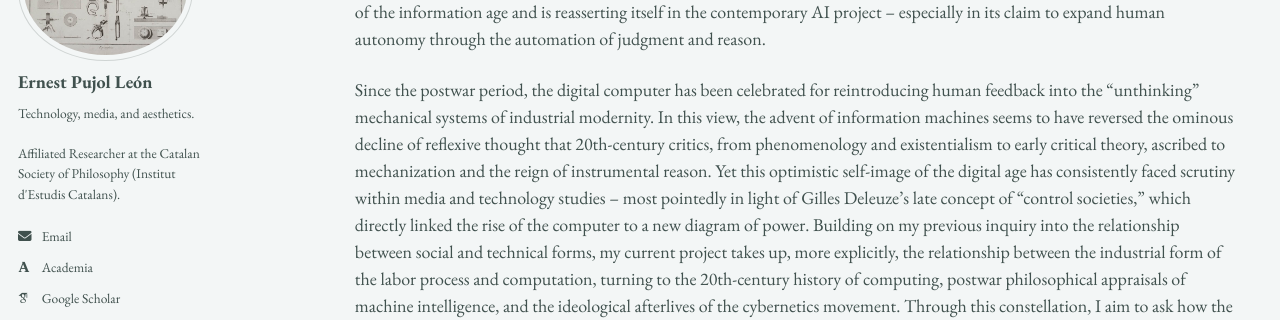
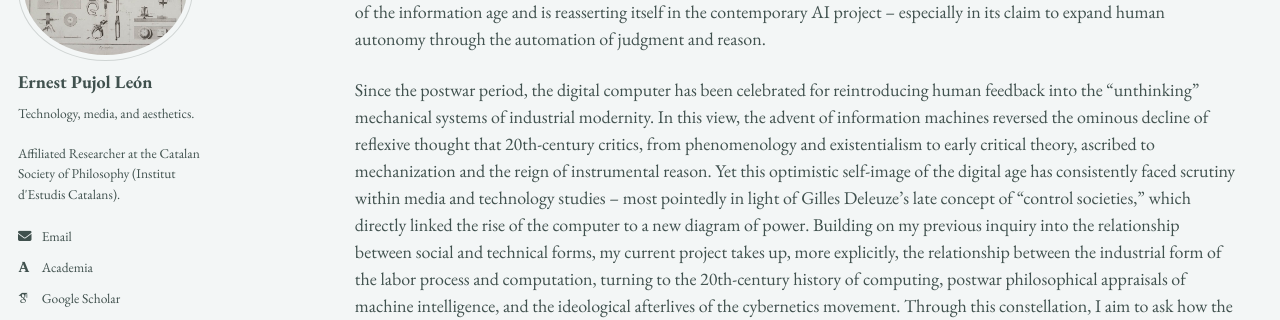
Before and after one commit to epujol90/epujol90.github.io, a Jekyll site: the page built from _pages/research.md, in a window 1280 px wide and 900 px high, scrolled down 1560 px. Shown: the part 182-502 px from the top of the window. Built offline with Jekyll 4.4.1, drawn with Linux system fonts in a browser that asks for light colours; some web fonts are replaced; a script bundle is joined from its source files by our own code; library files that are not in the unit come from our copies; some of the changed text lies outside the part shown.

Commit message:
Update research.md

```diff
--- a/_pages/research.md
+++ b/_pages/research.md
@@ -27,7 +27,7 @@ My doctoral work centered on the _longue durée_ of industrial modernity and wha
 
 As I revise this work into a monograph, my ongoing research traces how the core dynamic of subsumption has steered the course of the information age and is reasserting itself in the contemporary AI project -- especially in its claim to expand human autonomy through the automation of judgment and reason.
 
-Since the postwar period, the digital computer has been celebrated for reintroducing human feedback into the "unthinking" mechanical systems of industrial modernity. In this view, the advent of information machines seems to have reversed the ominous decline of reflexive thought that 20th-century critics, from phenomenology and existentialism to early critical theory, ascribed to mechanization and the reign of instrumental reason. Yet this optimistic self-image of the digital age has consistently faced scrutiny within media and technology studies -- most pointedly in light of Gilles Deleuze's late concept of “control societies," which directly linked the rise of the computer to a new diagram of power. Building on my previous inquiry into the relationship between social and technical forms, my current project takes up, more explicitly, the relationship between the industrial form of the labor process and computation, turning to the 20th-century history of computing, postwar philosophical appraisals of machine intelligence, and the ideological afterlives of the cybernetics movement. Through this constellation, I aim to ask how the ontology of computing machines is bound up with the sociality of capitalist life, and whether the socialized intelligence they harness truly foretells its overcoming.
+Since the postwar period, the digital computer has been celebrated for reintroducing human feedback into the "unthinking" mechanical systems of industrial modernity. In this view, the advent of information machines reversed the ominous decline of reflexive thought that 20th-century critics, from phenomenology and existentialism to early critical theory, ascribed to mechanization and the reign of instrumental reason. Yet this optimistic self-image of the digital age has consistently faced scrutiny within media and technology studies -- most pointedly in light of Gilles Deleuze's late concept of “control societies," which directly linked the rise of the computer to a new diagram of power. Building on my previous inquiry into the relationship between social and technical forms, my current project takes up, more explicitly, the relationship between the industrial form of the labor process and computation, turning to the 20th-century history of computing, postwar philosophical appraisals of machine intelligence, and the ideological afterlives of the cybernetics movement. Through this constellation, I aim to ask how the ontology of computing machines is bound up with the sociality of capitalist life, and whether the socialized intelligence they harness truly foretells its overcoming.
 <br>
 <br>
 
```
